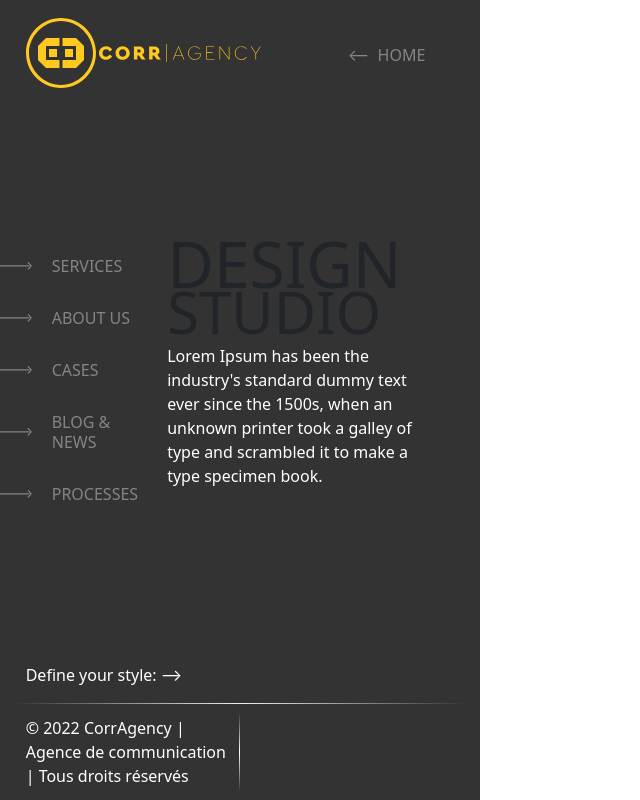
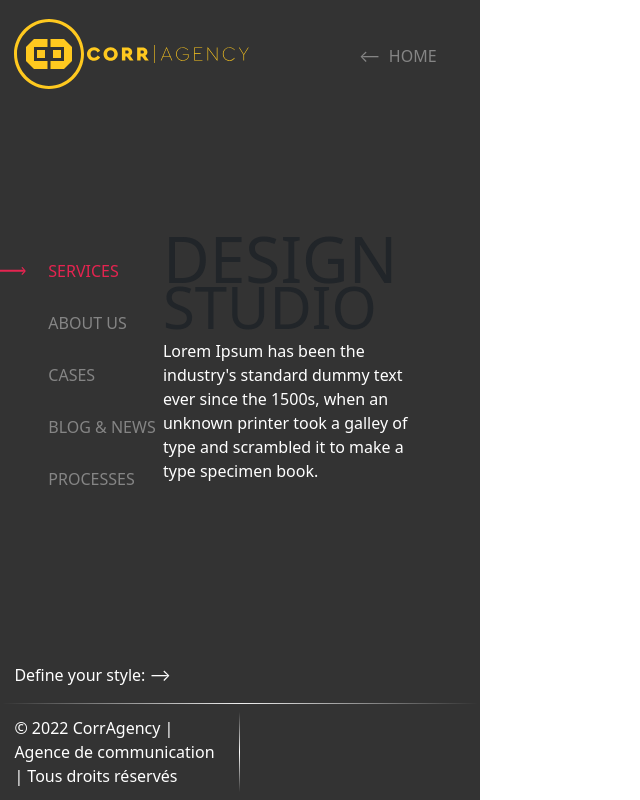
Before and after one commit to juanrios15/practice, a plain HTML site: page menu_arrow/arrow.html in a window 1024 px wide. Shown: the whole page, without its empty margins (0-640 px from the left). Drawn offline with nearby package versions, Linux system fonts and the light colour scheme.

Commit message:
Se organizan las flechas en lo media queries, espacio de blog & news

```diff
--- a/menu_arrow/arrow.css
+++ b/menu_arrow/arrow.css
@@ -1,11 +1,27 @@
-@media (min-width:1200px) {
+*{
+    box-sizing: border-box;
+}
+@media (min-width:992px) and (max-width:1200px) {
     .black-spot-padding {
         padding: 2% 3% 2% 0% !important;
     }
-}
-@media (max-width: 1200px) and (min-width: 992px) {
-    .black-spot-padding {
-        padding: 2% 3% 0% 3%;
+    .container__arrow{
+        position: relative;
+    }
+
+    .react, .arrow{
+        visibility: hidden;
+    }
+    .content--option{
+        padding: 0!important;
+    }
+    .main-select:hover .container__arrow  .react,
+    .main-select:hover .container__arrow  .arrow{
+        visibility: visible;
+    }
+
+    .content-text{
+        padding-left: 10px!important ;
     }
 }
 
@@ -27,6 +43,10 @@
     }
 }
 
+.sizingblack{
+    padding: 0!important;
+}
+
 .backwardsBtn:hover,
 .backwardsBtn:hover .backwards-svg {
     color: #EFEFEF !important;
@@ -37,6 +57,7 @@
 .content__option{
     padding-left:0 !important ;
 }
+
 .main-select .increase-font-size {
     font-size: 1rem;
     color: #858585;
@@ -45,7 +66,7 @@
 
 .main-select:hover .increase-font-size {
     color: #E52450 !important;
-    font-size: 1.1rem;
+    font-size: 1rem;
     transition: all 0.5s ease-in-out ;
 }
 
@@ -59,6 +80,13 @@
     width: 30px;
     transition: width 0.8s ease-in-out;
 }
+
+ .react-select{
+    width: 49.66px;
+    height: 7.87px;
+    transition: width 0.5s ease-in-out;
+}
+
 
 .main-select:hover .container__arrow  .react{
     width: 49.66px;
@@ -79,6 +107,12 @@
     transform: translateX(27px);
     transition: transform 0.8s ease-in-out;
 }
+
+.arrow-select{
+    transform: translateX(-5px);
+    transition: transform 0.5s ease-in-out;
+}
+
 .main-select:hover .container__arrow  .arrow{
     transform: translateX(45px);
     transition: transform 0.5s ease-in-out;
@@ -86,22 +120,6 @@
 .main-select:hover .container__arrow  .arrow .path--arrow{
     position: absolute;
     fill: #e52450 !important;
-}
-
-.main-select .arrow-svg,
-.main-select .path-arrow-svg {
-    width: 29.66px;
-    height: 7.87px;
-    transition: width 0.8s ease-in-out ;
-}
-
-.main-select:hover .arrow-svg,
-.main-select:hover .path-arrow-svg {
-    width: 59.66px;
-    height: 7.87px !important;
-    fill: #e52450 !important;
-    transition: width 0.5s ease-in-out;
-    cursor: pointer ;
 }
 
 .static-size {
--- a/menu_arrow/arrow.html
+++ b/menu_arrow/arrow.html
@@ -79,18 +79,18 @@
                 <br> <br>
                 <div class="row flex-grow-1 w-100">
                     <div class="row mx-0 black-spot-padding d-flex align-items-center content__option">
-                        <div class="d-none d-lg-block col-md-4">
+                        <div class="d-none d-lg-block col-md-4 content--option">
                             <div class="row py-3 main-select">
                                 <div class="col-md-4 d-flex align-items-center px-0 container__arrow">
-                                    <svg  class="react" width="29" height="2" viewBox="0 0 29 2" fill="none" xmlns="http://www.w3.org/2000/svg">
-                                        <path class="path--react" d="M-1.95956e-06 1.52753L27.8219 1.52753C28.0866 1.22665 28.0868 0.633764 27.8219 0.333008L-1.90735e-06 0.333007L-1.95956e-06 1.52753Z" fill="#858585"/>
+                                    <svg  class="react-select" width="29" height="2" viewBox="0 0 29 2" fill="none" xmlns="http://www.w3.org/2000/svg">
+                                        <path class="path--react" d="M-1.95956e-06 1.52753L27.8219 1.52753C28.0866 1.22665 28.0868 0.633764 27.8219 0.333008L-1.90735e-06 0.333007L-1.95956e-06 1.52753Z" fill="#e52450"/>
                                     </svg>
-                                    <svg class="arrow" width="5" height="8" viewBox="0 0 5 8" fill="none" xmlns="http://www.w3.org/2000/svg">
-                                        <path class="path--arrow" d="M1.64098 7.66194C1.42399 7.90854 1.0488 7.93421 0.800251 7.71946C0.547758 7.50129 0.522407 7.11879 0.743898 6.86921L2.82191 4.5277L2.82191 3.33318L0.746042 0.99366C0.525413 0.745009 0.550263 0.364067 0.801324 0.146186C1.04916 -0.0688972 1.4241 -0.0437436 1.64099 0.202516L4.46093 3.40436C4.72582 3.70511 4.72592 4.15586 4.46118 4.45674L1.64098 7.66194Z" fill="#858585"/>
+                                    <svg class="arrow-select" width="5" height="8" viewBox="0 0 5 8" fill="none" xmlns="http://www.w3.org/2000/svg">
+                                        <path class="path--arrow" d="M1.64098 7.66194C1.42399 7.90854 1.0488 7.93421 0.800251 7.71946C0.547758 7.50129 0.522407 7.11879 0.743898 6.86921L2.82191 4.5277L2.82191 3.33318L0.746042 0.99366C0.525413 0.745009 0.550263 0.364067 0.801324 0.146186C1.04916 -0.0688972 1.4241 -0.0437436 1.64099 0.202516L4.46093 3.40436C4.72582 3.70511 4.72592 4.15586 4.46118 4.45674L1.64098 7.66194Z" fill="#e52450"/>
                                     </svg>
                                 </div>
-                                <div class="col-md-8 px-0 static-size">
-                                    <div class="increase-font-size" style="color: #858585;">
+                                <div class="col-md-8 px-0 static-size content-text">
+                                    <div class="increase-font-size" style="color: #e52450;">
                                         SERVICES
                                     </div>
                                 </div>
@@ -104,7 +104,7 @@
                                         <path class="path--arrow" d="M1.64098 7.66194C1.42399 7.90854 1.0488 7.93421 0.800251 7.71946C0.547758 7.50129 0.522407 7.11879 0.743898 6.86921L2.82191 4.5277L2.82191 3.33318L0.746042 0.99366C0.525413 0.745009 0.550263 0.364067 0.801324 0.146186C1.04916 -0.0688972 1.4241 -0.0437436 1.64099 0.202516L4.46093 3.40436C4.72582 3.70511 4.72592 4.15586 4.46118 4.45674L1.64098 7.66194Z" fill="#858585"/>
                                     </svg>
                                 </div>
-                                <div class="col-md-8 px-0 static-size">
+                                <div class="col-md-8 px-0 static-size content-text">
                                     <a href="/" class="text-decoration-none increase-font-size cera-black-18"
                                         style="color: #858585;">
                                         ABOUT US </a>
@@ -119,7 +119,7 @@
                                         <path class="path--arrow" d="M1.64098 7.66194C1.42399 7.90854 1.0488 7.93421 0.800251 7.71946C0.547758 7.50129 0.522407 7.11879 0.743898 6.86921L2.82191 4.5277L2.82191 3.33318L0.746042 0.99366C0.525413 0.745009 0.550263 0.364067 0.801324 0.146186C1.04916 -0.0688972 1.4241 -0.0437436 1.64099 0.202516L4.46093 3.40436C4.72582 3.70511 4.72592 4.15586 4.46118 4.45674L1.64098 7.66194Z" fill="#858585"/>
                                     </svg>
                                 </div>
-                                <div class="col-md-8 px-0 static-size">
+                                <div class="col-md-8 px-0 static-size content-text">
                                     <a href="/" class="text-decoration-none increase-font-size cera-black-18"
                                         style="color: #858585;">
                                         CASES </a>
@@ -134,7 +134,7 @@
                                         <path class="path--arrow" d="M1.64098 7.66194C1.42399 7.90854 1.0488 7.93421 0.800251 7.71946C0.547758 7.50129 0.522407 7.11879 0.743898 6.86921L2.82191 4.5277L2.82191 3.33318L0.746042 0.99366C0.525413 0.745009 0.550263 0.364067 0.801324 0.146186C1.04916 -0.0688972 1.4241 -0.0437436 1.64099 0.202516L4.46093 3.40436C4.72582 3.70511 4.72592 4.15586 4.46118 4.45674L1.64098 7.66194Z" fill="#858585"/>
                                     </svg>
                                 </div>
-                                <div class="col-md-8 px-0 static-size">
+                                <div class="col-md-8 px-0 static-size content-text">
                                     <a href="/" class="text-decoration-none increase-font-size cera-black-18"
                                         style="color: #858585;">
                                         BLOG & NEWS </a>
@@ -149,7 +149,7 @@
                                         <path class="path--arrow" d="M1.64098 7.66194C1.42399 7.90854 1.0488 7.93421 0.800251 7.71946C0.547758 7.50129 0.522407 7.11879 0.743898 6.86921L2.82191 4.5277L2.82191 3.33318L0.746042 0.99366C0.525413 0.745009 0.550263 0.364067 0.801324 0.146186C1.04916 -0.0688972 1.4241 -0.0437436 1.64099 0.202516L4.46093 3.40436C4.72582 3.70511 4.72592 4.15586 4.46118 4.45674L1.64098 7.66194Z" fill="#858585"/>
                                     </svg>
                                 </div>
-                                <div class="col-md-8 px-0 static-size">
+                                <div class="col-md-8 px-0 static-size content-text">
                                     <a href="/" class="text-decoration-none increase-font-size cera-black-18"
                                         style="color: #858585;">
                                         PROCESSES </a>
```
